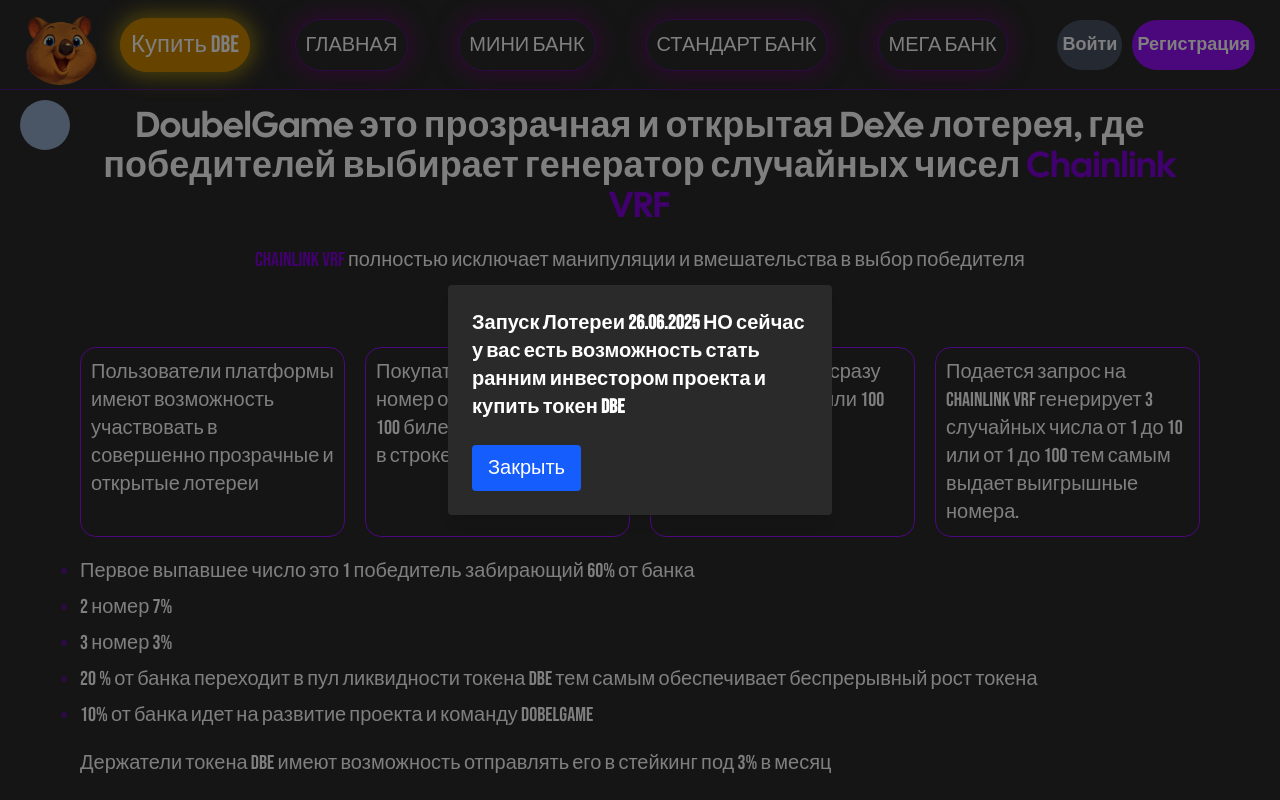
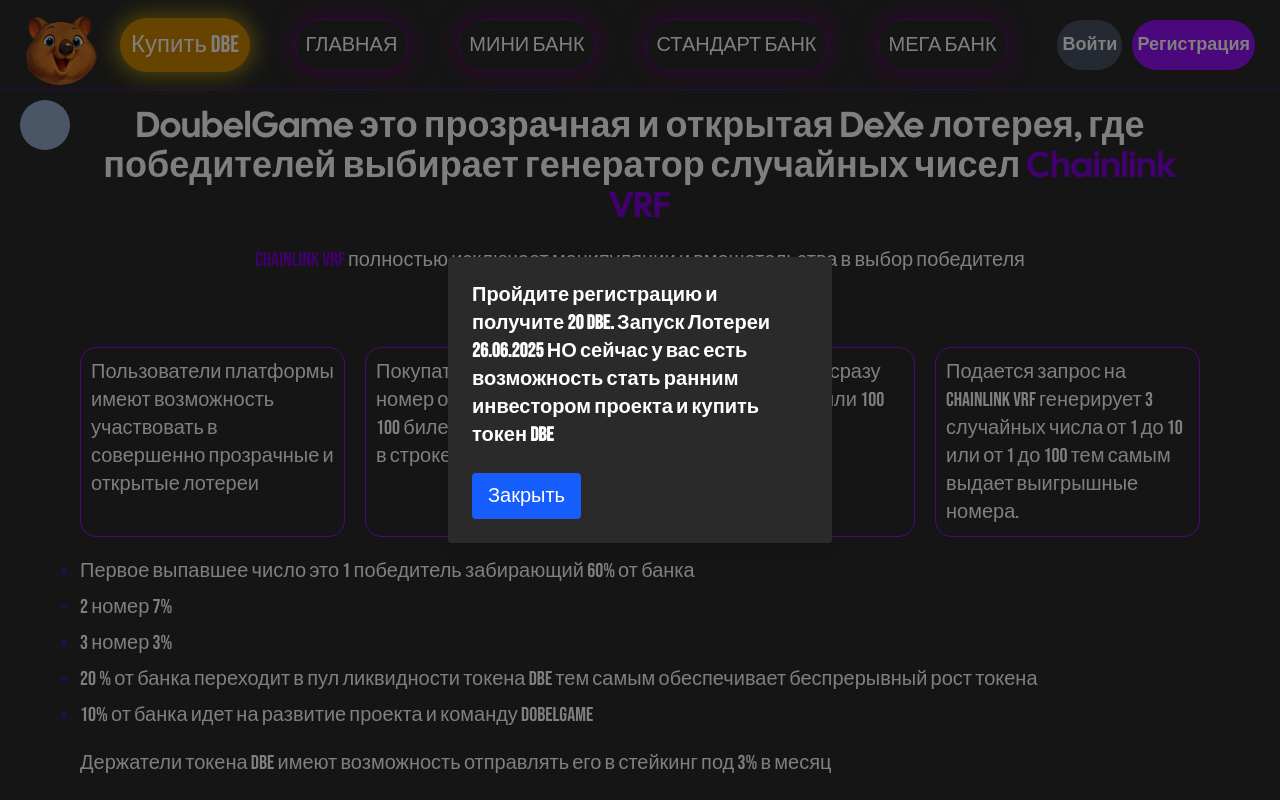
Before and after one commit to MishaLehotskyi/double_game, a Next.js app: page / in a window 1280 px wide. Shown: the top 800 px of the page. Built offline with nearby package versions, Linux system fonts and the light colour scheme; no server answers; some icons are missing.

Commit message:
added text

```diff
--- a/src/components/SessionModal.tsx
+++ b/src/components/SessionModal.tsx
@@ -22,7 +22,7 @@
   return ReactDOM.createPortal(
     <div className="fixed inset-0 z-50 bg-black/50 flex items-center justify-center">
       <div className="bg-[#2a2a2a] p-6 rounded shadow-lg max-w-sm w-full">
-        <h2 className="text-xl font-bold mb-2">Запуск Лотереи 26.06.2025 НО сейчас у вас есть возможность стать ранним инвестором проекта и купить токен DBE</h2>
+        <h2 className="text-xl font-bold mb-2">Пройдите регистрацию и получите 20 DBE. Запуск Лотереи 26.06.2025 НО сейчас у вас есть возможность стать ранним инвестором проекта и купить токен DBE</h2>
         <button
           onClick={() => setIsOpen(false)}
           className="mt-4 bg-blue-600 text-white px-4 py-2 rounded"
```
